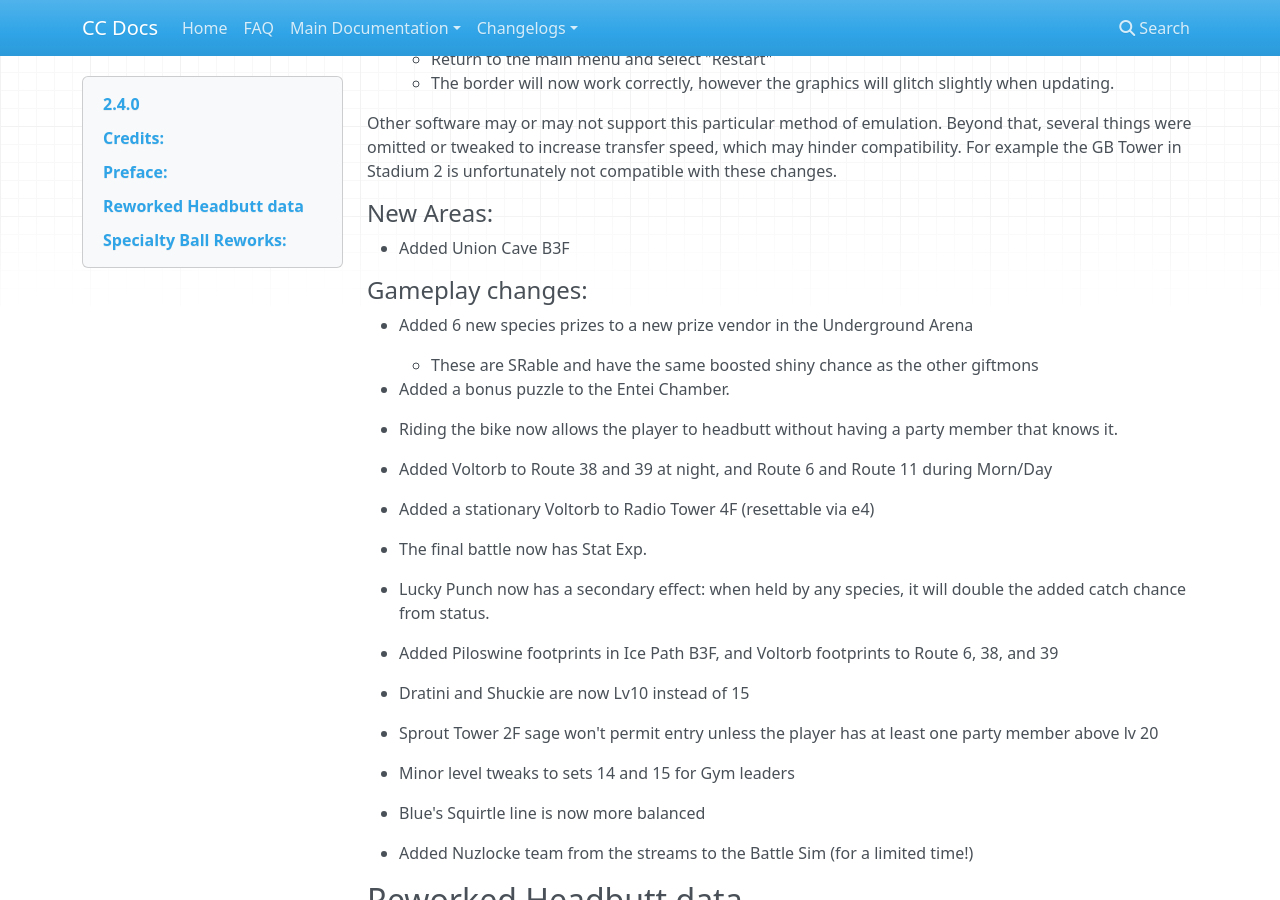
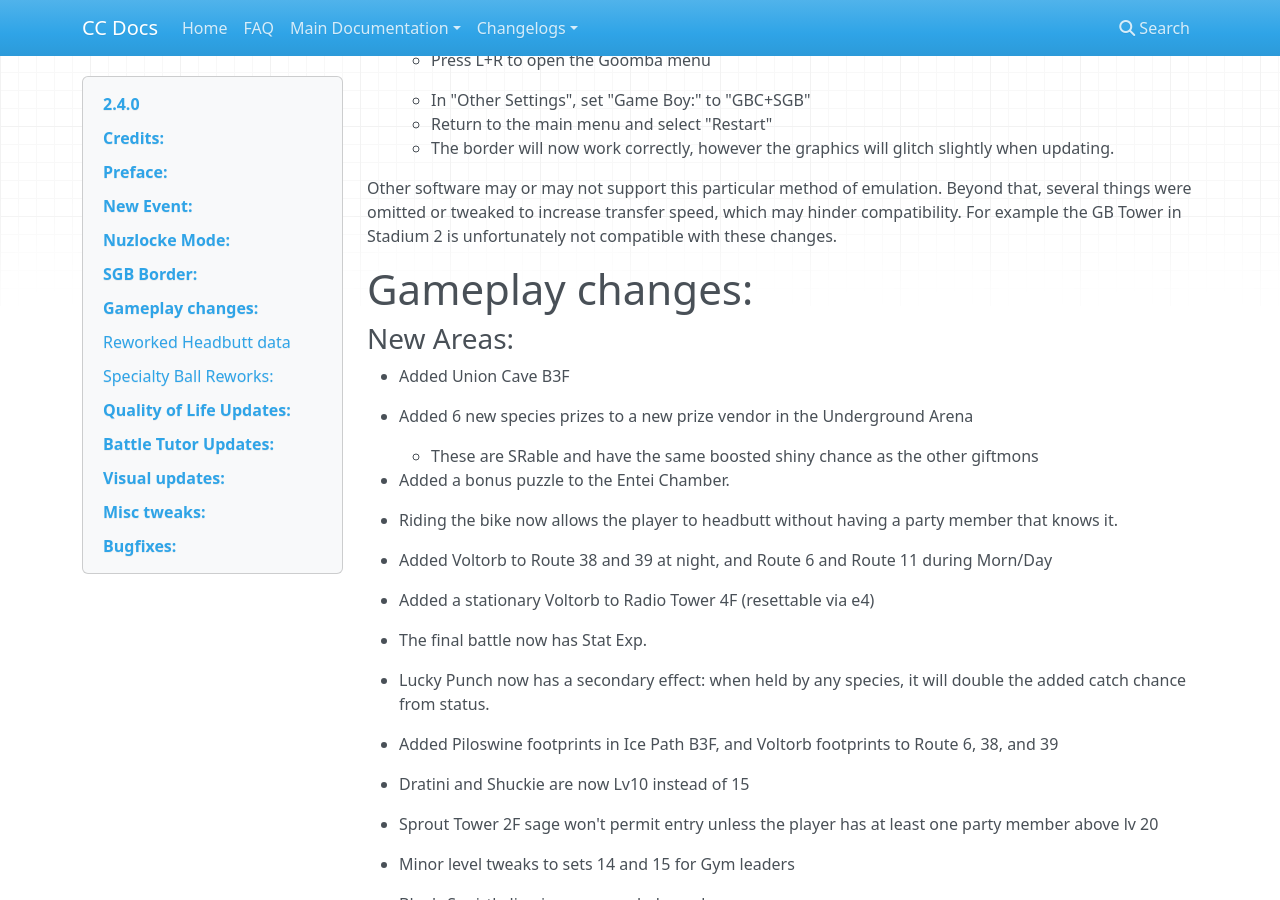
Before and after one commit to ShockSlayer/ccdocs, an MkDocs documentation site: the page built from docs/changelogs/2_4_0_Changelog.md, in a window 1280 px wide and 900 px high, scrolled down 5327 px. Built offline with MkDocs 1.6.1, drawn with Linux system fonts in a browser that asks for light colours; nearby versions of some CDN libraries.

Commit message:
Update 2_4_0_Changelog.md

```diff
--- a/docs/changelogs/2_4_0_Changelog.md
+++ b/docs/changelogs/2_4_0_Changelog.md
@@ -35,13 +35,13 @@ While the new event does lean towards being "post-game content," it does not req
 
 Given how rare it is for something like this to come along, **I've opted to keep event-relevant details and changes out of this changelog to keep it spoiler-free.** Believe it or not, the new event is the smaller half of the update, so there's still plenty to go over. Anyways, let's get into it.
 
-#### New Event:
+# New Event:
 
 ![](images/2_4_0_Changelog/image_4.png)
 
 Those who have lived there all their lives will often tell you about the mystical properties of Azalea Town. From the mysterious Ilex Forest, to the depths of Slowpoke Well, there is no shortage of text on the pages of its history. However, there are only few that give credence to one of the oldest legends surrounding this ancient town. And those that do will often claim they can see eyes watching them between the branches. Perhaps the story of a vanishing forest was merely a tale used to scare children into coming home before nightfall. But like many old legends, there may be a hint of truth to its origin.
 
-#### Nuzlocke Mode:<a name="2_4_0_Nuzlocke_Mode"></a>
+# Nuzlocke Mode:<a name="2_4_0_Nuzlocke_Mode"></a>
 
 ![](images/2_4_0_Changelog/image_3.png)
 
@@ -115,7 +115,7 @@ To Swap Chain:
 
 Swap Chaining may seem complicated at first, but with a little practice it can be used to build an optimal team without being at the mercy of RNG, in exchange for spending a handful of encounters. In terms of balance, since encounters are a non-recoverable and extremely limited resource, and Swap Chaining is a lengthy process that simultaneously evens the playing field while upping the ante(as losing a Swap Chained party member could be devestating enough to end a run,) I decided to leave it in.
 
-#### SGB Border:<a name="2_4_0_SGB_Border"></a>
+# SGB Border:<a name="2_4_0_SGB_Border"></a>
 
 ![](images/2_4_0_Changelog/image_1.png)
 
@@ -150,11 +150,10 @@ Usage:
 
 Other software may or may not support this particular method of emulation. Beyond that, several things were omitted or tweaked to increase transfer speed, which may hinder compatibility. For example the GB Tower in Stadium 2 is unfortunately not compatible with these changes.
 
-#### New Areas:
+# Gameplay changes:
 
+### New Areas:
  - Added Union Cave B3F
-
-#### Gameplay changes:
 
  - Added 6 new species prizes to a new prize vendor in the Underground Arena
 	 * These are SRable and have the same boosted shiny chance as the other giftmons
@@ -204,7 +203,7 @@ Buffed:
  - Love ball no longer requires the same species, only opposite genders, but is now only 4x instead of 8x.
  - Park balls (in the Bug Catching Contest) now have the Level ball boost if applicable, but otherwise remain 1.5x like the Great ball.
 
-#### Quality of Life Updates:
+# Quality of Life Updates:
 
  - Pressing START to highlight "END" on the nickname screen is now disabled when reset is disabled.
 	 * This is to prevent imperfect SRing over a shiny.
@@ -235,13 +234,13 @@ Stat Exp buffs:
  - Battles now apply 3x instead of 2x if party member is infected/cured
  - Stat Exp items now apply 2x if party member is infected/cured
 
-#### Battle Tutor Updates:
+# Battle Tutor Updates:
 
 Howdy folks, it's Grizz again!  Another update, another expansion for the Battle Tutor.  This one isn't as big as the last upgrade, but it adds some fun new tools for species that didn't get much love previously and also adds support for some explosive new combos!  I look forward to seeing how these additions are put to use out there in the field.  Go and win some battles!
 
 ![](images/2_4_0_Changelog/image_5.png)
 
-#### Visual updates:
+# Visual updates:
  - Added a new sprite and palette for the cave-in in Cherrygrove Bay Cave.
 
  - Granbull, Sandshrew, Doduo and Dodrio now use white in their overworld sprites.
@@ -252,7 +251,7 @@ Howdy folks, it's Grizz again!  Another update, another expansion for the Battle
 
  - Minor tweaks to Mt.Moon tileset and blockdata for consistency
 
-#### Misc tweaks:
+# Misc tweaks:
  - The following areas are now listed as landmarks:
 	 * Cinnabar Tunnel
 	 * Cinnabar Mansion
@@ -286,7 +285,7 @@ Howdy folks, it's Grizz again!  Another update, another expansion for the Battle
  - Minor animation tweak to make it clear who is talking during the pre-E4 cutscene
  - Teleporting follower script now has a chance to give a Gold Leaf instead of a Silver Leaf
 
-#### Bugfixes:
+# Bugfixes:
  - A lot of internal optimization, compression, and relocation to make space.
  - Minor tweak to the Kenya quest text to avoid using text macros.
  - Changed Mt.Rose's last known legal landmark to Blackthorn City
```
